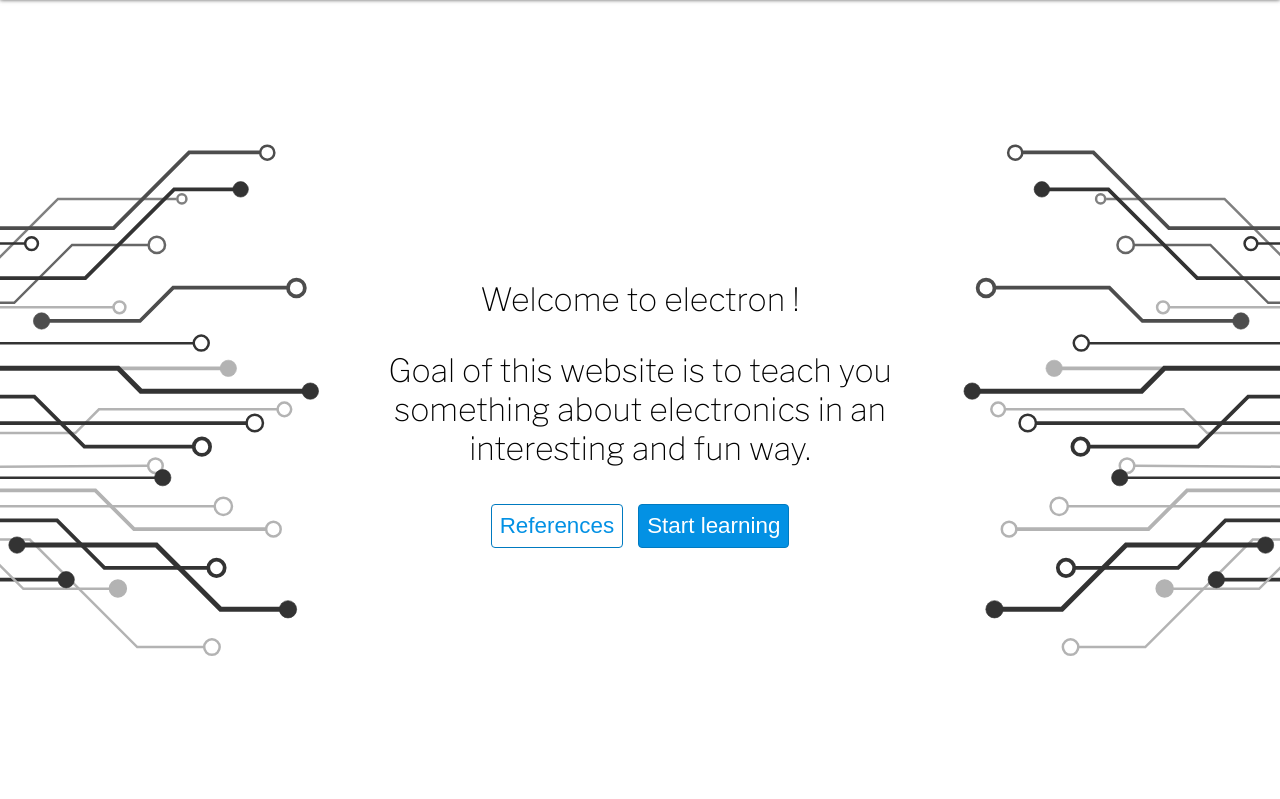
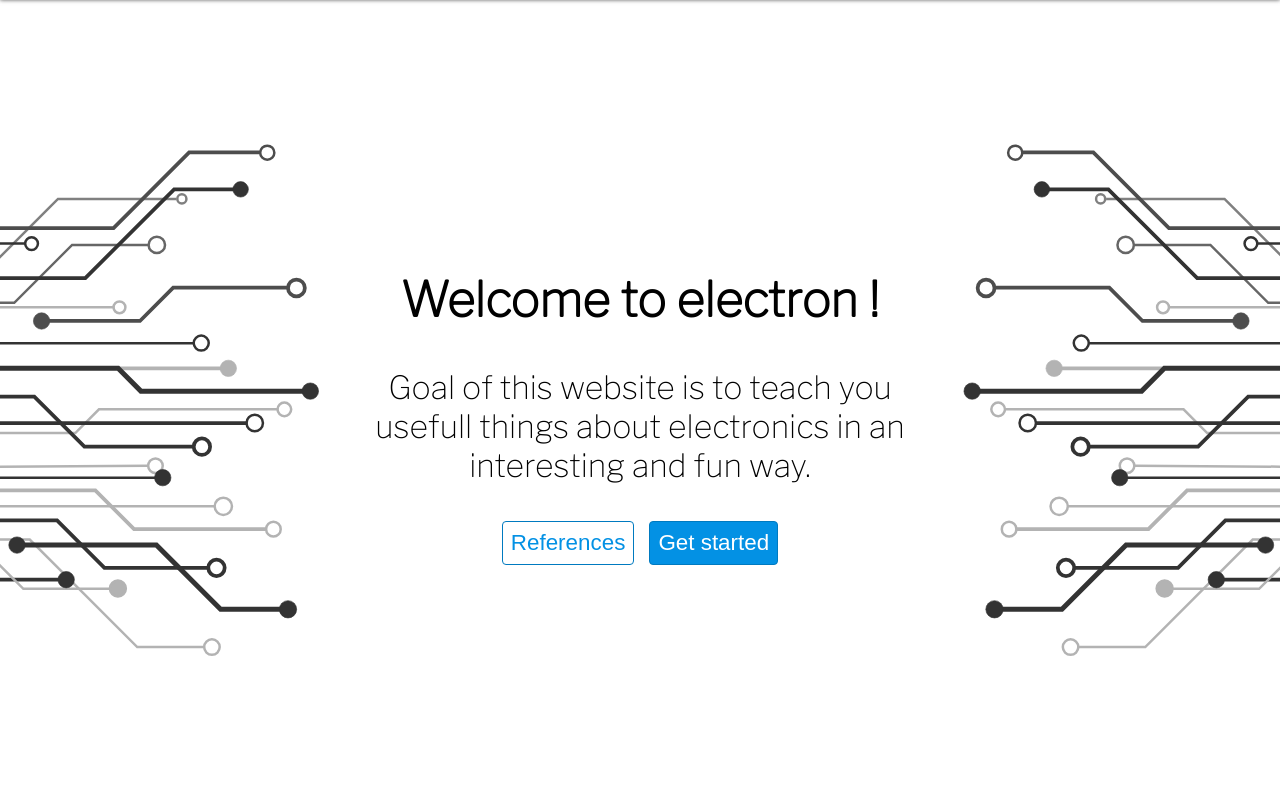
Before and after one commit to mislavbreka/mislavbreka.github.io, a PHP site: page /project3/index.html in a window 1280 px wide. Shown: the part 48-847 px from the top of the page. Run offline with PHP 8.4, Linux system fonts and the light colour scheme.

Commit message:
Add files via upload

```diff
--- a/project3/index.html
+++ b/project3/index.html
@@ -4,17 +4,18 @@
 <head>
     <meta charset="UTF-8">
     <meta name="viewport" content="width=device-width, initial-scale=1.0">
-    <meta http-equiv="ScreenOrientation" content="autoRotate:disabled">
     <title>Document</title>
     <link rel="preconnect" href="https://fonts.gstatic.com">
     <link href="https://fonts.googleapis.com/css2?family=Libre+Franklin:wght@100&display=swap" rel="stylesheet">
+    <link rel="preconnect" href="https://fonts.gstatic.com">
+    <link href="https://fonts.googleapis.com/css2?family=Rubik&display=swap" rel="stylesheet">
     <link rel="stylesheet" href="navigation.css">
     <link rel="stylesheet" href="main.css">
 </head>
 
 <body>
     <div id="splash">
-        <div class="logo" id="atom-logo">
+        <div class="logo">
             <div class="atom">
                 <div></div>
                 <div></div>
@@ -28,7 +29,7 @@
     </div>
 
     <nav>
-        <div class="logo" id="atom-logo">
+        <div class="logo">
             <div class="atom">
                 <div></div>
                 <div></div>
@@ -110,20 +111,20 @@
         </div>
     </nav>
     <main>
-        <section class="landing">
+        <section id="landing">
             <img class="mobile top" src="assets/images/lines-top.svg" alt="">
             <img class="mobile bottom" src="assets/images/lines-bottom.svg" alt="">
             <img class="desktop left" src="assets/images/lines-left.svg" alt="">
             <img class="desktop right" src="assets/images/lines-right.svg" alt="">
             <div class="content">
-                <p>Welcome to electron !</p>
-                <p>Goal of this website is to teach you something about electronics in an interesting and fun way.</p>
-                <button>References</button>
-                <button>Start learning</button>
+                <h2>Welcome to electron !</h2>
+                <p>Goal of this website is to teach you usefull things about electronics in an interesting and fun way.</p>
+                <button onclick="location.href ='references'">References</button>
+                <button onclick="location.href ='#intro'">Get started</button>
             </div>
 
         </section>
-        <section class="introduction">
+        <section id="intro">
 
         </section>
         <section>
--- a/project3/main.css
+++ b/project3/main.css
@@ -1,5 +1,10 @@
+* {
+    scroll-behavior: smooth;
+}
+
 main {
     display: grid;
+    overflow: hidden;
 }
 
 section {
@@ -7,14 +12,14 @@ section {
     height: 100vh;
 }
 
-.landing {
+#landing {
     display: grid;
     grid-auto-flow: row;
     grid-auto-columns: 1fr;
     grid-template-areas: unset;
 }
 
-.introduction {
+#intro {
     background-color: rgb(3, 145, 228);
 }
 
@@ -35,7 +40,7 @@ section {
     grid-area: right;
 }
 
-.landing {
+#landing {
     display: grid;
     grid-auto-flow: column;
     grid-auto-columns: 1fr 2fr 1fr;
@@ -48,21 +53,20 @@ section {
 .mobile.top {
     grid-area: top;
     margin-top: -50px;
+    z-index: -1;
 }
 
 .mobile.bottom {
     grid-area: bottom;
     align-self: end;
+    z-index: -1;
 }
 
-.content {
+#landing .content {
     place-self: center;
     padding: 2rem;
-}
-
-.landing .content {
     text-align: center;
-    font-size: 2rem;
+    font-size: 1.3rem;
 }
 
 button {
@@ -103,10 +150,15 @@ button:hover {
         display: grid;
     }
 
-    .landing {
+    #landing {
         display: grid;
         grid-auto-flow: column;
         grid-auto-columns: 1fr 2fr 1fr;
         grid-template-areas: "left content right";
     }
+
+    #landing .content {
+        text-align: center;
+        font-size: 2rem;
+    }
 }
--- a/project3/script.js
+++ b/project3/script.js
@@ -1,4 +1,5 @@
 window.onload = function () {
+    window.scrollTo(0,0);
 
     if (typeof (Storage) !== "undefined") {
         if (!sessionStorage.getItem('splashShown') || sessionStorage.getItem('splashShown') === null) {
@@ -7,12 +8,22 @@ window.onload = function () {
 
             setTimeout(function () {
                 document.querySelector('#splash').style.display = "none";
+                animate();
             }, 4000);
 
         } else {
             document.querySelector('#splash').style.display = "none";
+            animate();
         }
     } else {
         console.log("Your browser does not support web storage...");
     }
 };
+
+function animate() {
+    document.querySelector(".mobile.top").style.animation = "slideTop 1s ease-in-out 0s 1";
+    document.querySelector(".mobile.bottom").style.animation = "slideBottom 1s ease-in-out 0s 1";
+    document.querySelector(".desktop.left").style.animation = "slideLeft 1s ease-in-out 0s 1";
+    document.querySelector(".desktop.right").style.animation = "slideRight 1s ease-in-out 0s 1";
+    document.querySelector(".content").style.animation = "fadeIn 2s ease-in-out 0s 1";
+}
```
Also changed, not shown: other parts of project3/main.css (+43 -0 lines).
